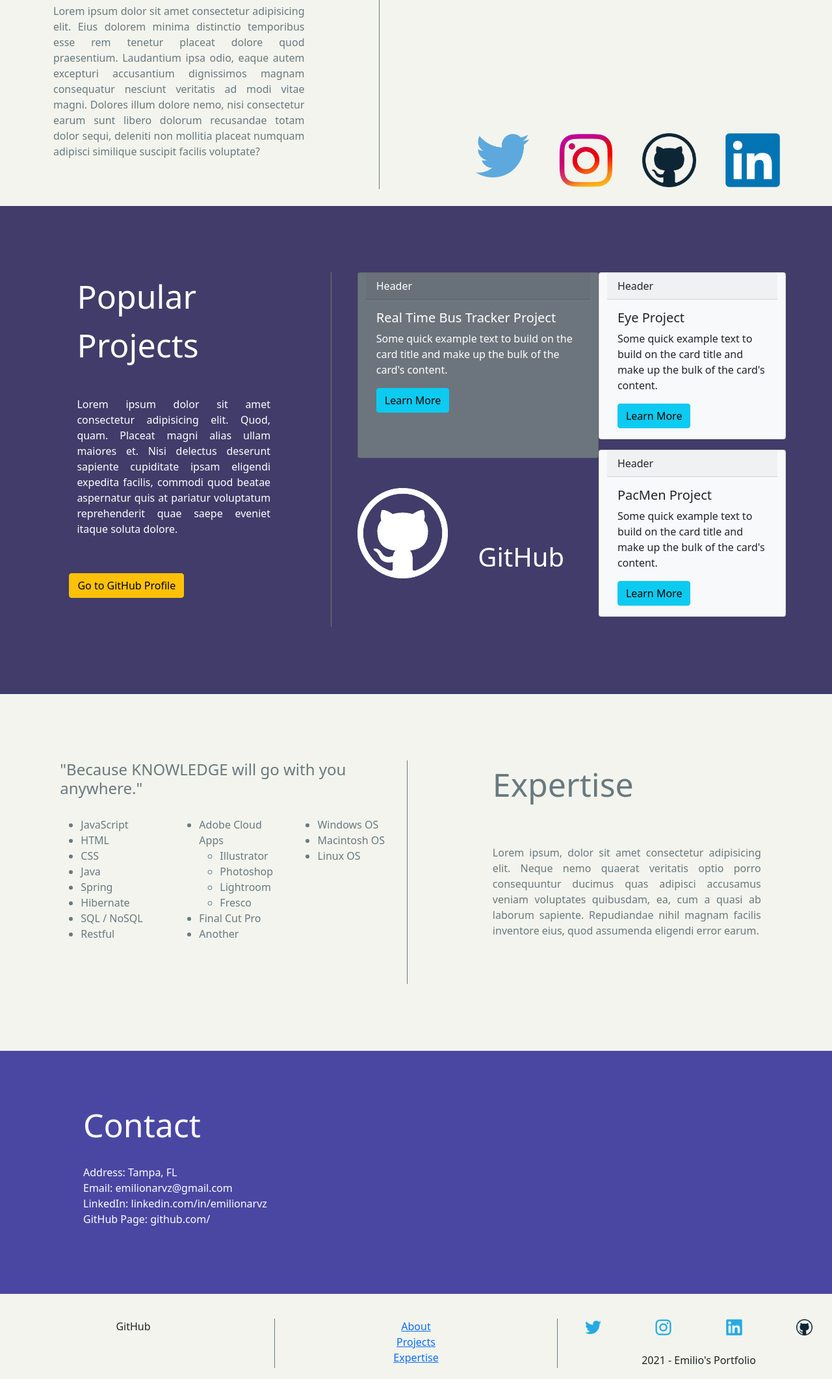
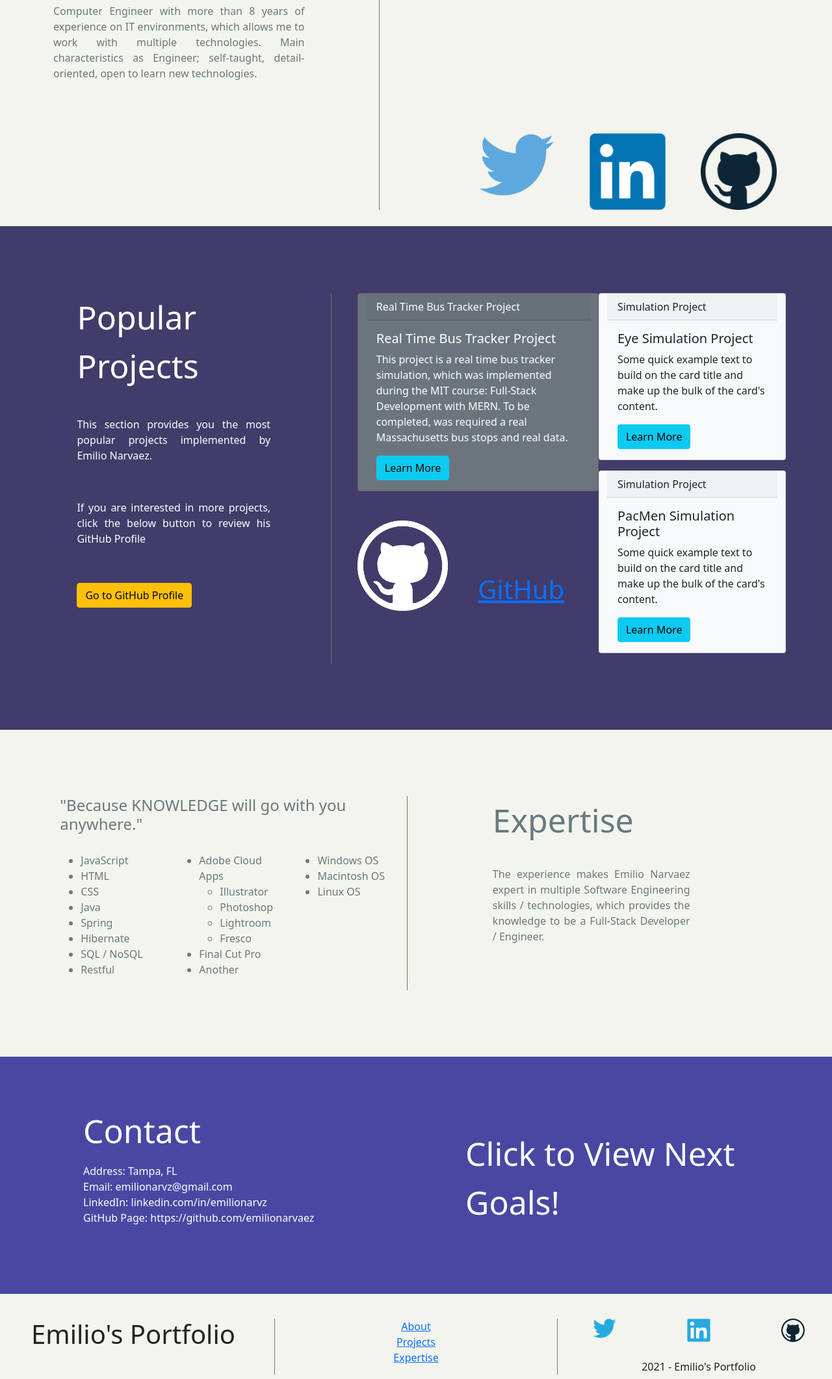
Before and after one commit to emilionarvaez/emilionarvaez.github.io, a plain HTML site: page index.html in a window 1280 px wide. Shown: the part 438-2560 px from the top of the page at 65% size. Drawn offline with nearby package versions, Linux system fonts and the light colour scheme.

Commit message:
New implementations

```diff
--- a/layout.html
+++ b/index.html
@@ -4,8 +4,8 @@
     <meta charset="UTF-8" />
     <meta http-equiv="X-UA-Compatible" content="IE=edge" />
     <meta name="viewport" content="width=device-width, initial-scale=1.0" />
-    <title>Emilio' Portfolio</title>
-    <link rel="stylesheet" href="./style.css" />
+    <title>Emilio's Portfolio</title>
+    <link rel="stylesheet" href="./styles.css" />
     <link rel="preconnect" href="https://fonts.gstatic.com" />
     <link
       href="https://fonts.googleapis.com/css2?family=Cabin&display=swap"
@@ -66,36 +66,31 @@
                 Social Media Profiles
               </a>
               <ul class="dropdown-menu" aria-labelledby="navbarDropdown">
-                <li><a class="dropdown-item" href="#">Twitter</a></li>
-                <li><a class="dropdown-item" href="#">Instagram</a></li>
-                <li><a class="dropdown-item" href="#">LinkedIn</a></li>
+                <li>
+                  <a
+                    class="dropdown-item"
+                    href="https://twitter.com/emilionarvz"
+                    >Twitter</a
+                  >
+                </li>
+                <li>
+                  <a
+                    class="dropdown-item"
+                    href="https://www.linkedin.com/in/emilionarvaez/"
+                    >LinkedIn</a
+                  >
+                </li>
                 <li><hr class="dropdown-divider" /></li>
                 <li>
-                  <a class="dropdown-item" href="#">GitHub Repositories</a>
+                  <a
+                    class="dropdown-item"
+                    href="https://github.com/emilionarvaez"
+                    >GitHub Repositories</a
+                  >
                 </li>
               </ul>
             </li>
-            <!-- <li class="nav-item">
-              <a
-                class="nav-link disabled"
-                href="#"
-                tabindex="-1"
-                aria-disabled="true"
-                >Disabled</a
-              >
-            </li> -->
           </ul>
-          <!-- <form class="d-flex">
-            <input
-              class="form-control me-2"
-              type="search"
-              placeholder="Search"
-              aria-label="Search"
-            />
-            <button class="btn btn-outline-success" type="submit">
-              Search
-            </button>
-          </form> -->
         </div>
       </div>
     </nav>
@@ -121,14 +116,10 @@
               <p
                 style="padding-bottom: 6%; text-align: justify; max-width: 80%"
               >
-                Lorem ipsum dolor sit amet consectetur adipisicing elit. Eius
-                dolorem minima distinctio temporibus esse rem tenetur placeat
-                dolore quod praesentium. Laudantium ipsa odio, eaque autem
-                excepturi accusantium dignissimos magnam consequatur nesciunt
-                veritatis ad modi vitae magni. Dolores illum dolore nemo, nisi
-                consectetur earum sunt libero dolorum recusandae totam dolor
-                sequi, deleniti non mollitia placeat numquam adipisci similique
-                suscipit facilis voluptate?
+                Computer Engineer with more than 8 years of experience on IT
+                environments, which allows me to work with multiple
+                technologies. Main characteristics as Engineer; self-taught,
+                detail-oriented, open to learn new technologies.
               </p>
             </div>
           </div>
@@ -146,7 +137,7 @@
             </div>
             <div class="row">
               <div class="col-sm">
-                <a href="">
+                <a href="https://twitter.com/emilionarvz">
                   <img
                     src="./assets/Social_Media_Logos/twitter original_logo.png"
                     alt="Twitter Logo"
@@ -155,28 +146,19 @@
                 </a>
               </div>
               <div class="col-sm">
-                <a href="">
+                <a href="https://www.linkedin.com/in/emilionarvaez/">
                   <img
-                    src="./assets/Social_Media_Logos/instagram_original_logo.png"
-                    alt="Instagram Logo"
+                    src="./assets/Social_Media_Logos/linkedin_ original_logo.png"
+                    alt="LinkedIn Logo"
                     style="max-width: 80%"
                   />
                 </a>
               </div>
               <div class="col-sm">
-                <a href="">
+                <a href="https://github.com/emilionarvaez">
                   <img
                     src="./assets/Social_Media_Logos/github_original_logo.png"
                     alt="GitHub Logo"
-                    style="max-width: 80%"
-                  />
-                </a>
-              </div>
-              <div class="col-sm">
-                <a href="">
-                  <img
-                    src="./assets/Social_Media_Logos/linkedin_ original_logo.png"
-                    alt="LinkedIn Logo"
                     style="max-width: 80%"
                   />
                 </a>
@@ -208,14 +190,22 @@
                     max-width: 80%;
                   "
                 >
-                  Lorem ipsum dolor sit amet consectetur adipisicing elit. Quod,
-                  quam. Placeat magni alias ullam maiores et. Nisi delectus
-                  deserunt sapiente cupiditate ipsam eligendi expedita facilis,
-                  commodi quod beatae aspernatur quis at pariatur voluptatum
-                  reprehenderit quae saepe eveniet itaque soluta dolore.
+                  This section provides you the most popular projects
+                  implemented by Emilio Narvaez.
+                </p>
+                <p
+                  style="
+                    padding-bottom: 10%;
+                    text-align: justify;
+                    max-width: 80%;
+                  "
+                >
+                  If you are interested in more projects, click the below button
+                  to review his GitHub Profile
                 </p>
               </div>
               <div class="row">
+                <a href="https://github.com/emilionarvaez">
                   <button
                     type="button"
                     class="btn btn-warning"
@@ -223,6 +213,7 @@
                   >
                     Go to GitHub Profile
                   </button>
+                </a>
               </div>
             </div>
             <div class="col" style="padding-left: 4%">
@@ -233,24 +224,32 @@
                       class="card text-white bg-secondary mb-3"
                       style="max-width: 30rem"
                     >
-                      <div class="card-header">Header</div>
-                      <div class="card-body" style="padding-bottom: 20%">
+                      <div class="card-header">
+                        Real Time Bus Tracker Project
+                      </div>
+                      <div class="card-body">
                         <h5 class="card-title">
                           Real Time Bus Tracker Project
                         </h5>
                         <p class="card-text">
-                          Some quick example text to build on the card title and
-                          make up the bulk of the card's content.
+                          This project is a real time bus tracker simulation,
+                          which was implemented during the MIT course:
+                          Full-Stack Development with MERN. To be completed, was
+                          required a real Massachusetts bus stops and real data.
                         </p>
+                        <a
+                          href="https://github.com/emilionarvaez/real-time-bus-tracker"
+                        >
                           <button type="button" class="btn btn-info">
                             Learn More
                           </button>
+                        </a>
                       </div>
                     </div>
                   </div>
                   <div class="row">
                     <div class="col-sm" style="padding: 8% 0% 0% 0%">
-                      <a href="">
+                      <a href="https://github.com/emilionarvaez">
                         <img
                           src="./assets/Social_Media_Logos/github_white_logo.png"
                           alt=""
@@ -259,7 +258,9 @@
                       </a>
                     </div>
                     <div class="col-sm" style="padding-top: 30%">
+                      <a href="https://github.com/emilionarvaez">
                         <h1>GitHub</h1>
+                      </a>
                     </div>
                   </div>
                 </div>
@@ -269,16 +270,18 @@
                       class="card text-dark bg-light mb-3"
                       style="max-width: 18rem"
                     >
-                      <div class="card-header">Header</div>
+                      <div class="card-header">Simulation Project</div>
                       <div class="card-body">
-                        <h5 class="card-title">Eye Project</h5>
+                        <h5 class="card-title">Eye Simulation Project</h5>
                         <p class="card-text">
                           Some quick example text to build on the card title and
                           make up the bulk of the card's content.
                         </p>
+                        <a href="https://github.com/emilionarvaez/eye-exercise">
                           <button type="button" class="btn btn-info">
                             Learn More
                           </button>
+                        </a>
                       </div>
                     </div>
                   </div>
@@ -287,16 +290,20 @@
                       class="card text-dark bg-light mb-3"
                       style="max-width: 18rem"
                     >
-                      <div class="card-header">Header</div>
+                      <div class="card-header">Simulation Project</div>
                       <div class="card-body">
-                        <h5 class="card-title">PacMen Project</h5>
+                        <h5 class="card-title">PacMen Simulation Project</h5>
                         <p class="card-text">
                           Some quick example text to build on the card title and
                           make up the bulk of the card's content.
                         </p>
+                        <a
+                          href="https://github.com/emilionarvaez/pacmen-exercise"
+                        >
                           <button type="button" class="btn btn-info">
                             Learn More
                           </button>
+                        </a>
                       </div>
                     </div>
                   </div>
@@ -367,17 +374,13 @@
         </div>
         <div class="col-sm" style="padding-left: 10%">
           <div class="row">
-            <span style="font-size: 50px; padding-bottom: 10%">
-              Expertise
-            </span>
+            <span style="font-size: 50px; padding-bottom: 6%"> Expertise </span>
           </div>
           <div class="row">
-            <p style="padding-bottom: 10%; text-align: justify; max-width: 80%">
-              Lorem ipsum, dolor sit amet consectetur adipisicing elit. Neque
-              nemo quaerat veritatis optio porro consequuntur ducimus quas
-              adipisci accusamus veniam voluptates quibusdam, ea, cum a quasi ab
-              laborum sapiente. Repudiandae nihil magnam facilis inventore eius,
-              quod assumenda eligendi error earum.
+            <p style="padding-bottom: 10%; text-align: justify; max-width: 60%">
+              The experience makes Emilio Narvaez expert in multiple Software
+              Engineering skills / technologies, which provides the knowledge to
+              be a Full-Stack Developer / Engineer.
             </p>
           </div>
         </div>
@@ -386,14 +389,12 @@
 
     <section class="contact-section" id="contact">
       <div class="row">
+        <div class="col-sm">
+          <div class="row">
             <span style="font-size: 50px; padding-bottom: 2%"> Contact </span>
           </div>
           <div class="row">
             <div>Address: Tampa, FL</div>
-        <!-- <div>
-          <span>Mobile: </span>
-          <span>1-863-231-8270</span>
-        </div> -->
             <div>
               <span>Email: </span>
               <span>emilionarvz@gmail.com</span>
@@ -409,12 +410,24 @@
             </div>
             <div>
               <a
-            href="https://www.github.com"
+                href="https://github.com/emilionarvaez"
                 style="text-decoration: none; color: white"
               >
                 <span>GitHub Page: </span>
-            <span>github.com/</span>
+                <span>https://github.com/emilionarvaez</span>
               </a>
+            </div>
+          </div>
+        </div>
+        <div class="col-sm">
+          <div class="row">
+            <div
+              id="goals"
+              style="padding-top: 6%; font-size: 50px; cursor: pointer"
+            >
+              Click to View Next Goals!
+            </div>
+          </div>
         </div>
       </div>
     </section>
@@ -422,23 +435,23 @@
     <footer>
       <div class="row">
         <div class="col border-right">
-          <span>GitHub</span>
+          <h1>Emilio's Portfolio</h1>
         </div>
         <div class="col border-right">
           <div class="row">
-            <a href="">About</a>
+            <a href="#about">About</a>
           </div>
           <div class="row">
-            <a href="">Projects</a>
+            <a href="#projects">Projects</a>
           </div>
           <div class="row">
-            <a href="">Expertise</a>
+            <a href="#expertise">Expertise</a>
           </div>
         </div>
         <div class="col">
           <div class="row">
             <div class="col-sm">
-              <a href="">
+              <a href="https://twitter.com/emilionarvz">
                 <img
                   src="./assets/Social_Media_Logos/twitter_logo.png"
                   alt=""
@@ -447,28 +460,19 @@
               </a>
             </div>
             <div class="col-sm">
-              <a href="">
+              <a href="https://www.linkedin.com/in/emilionarvaez/">
                 <img
-                  src="./assets/Social_Media_Logos/instagram_logo.png"
-                  alt=""
+                  src="./assets/Social_Media_Logos/linkedin_logo.png"
+                  alt="Linkedin Logo"
                   style="max-width: 30%"
                 />
               </a>
             </div>
             <div class="col-sm">
-              <a href="">
-                <img
-                  src="./assets/Social_Media_Logos/linkedin_logo.png"
-                  alt=""
-                  style="max-width: 30%"
-                />
-              </a>
-            </div>
-            <div class="col-sm">
-              <a href="">
+              <a href="https://github.com/emilionarvaez">
                 <img
                   src="./assets/Social_Media_Logos/github_logo.png"
-                  alt=""
+                  alt="Github Logo"
                   style="max-width: 30%"
                 />
               </a>
@@ -483,6 +487,8 @@
       </div>
     </footer>
 
+    <script type="text/javascript" src="./script.js"></script>
+
     <script
       src="https://cdn.jsdelivr.net/npm/bootstrap@5.0.0-beta3/dist/js/bootstrap.bundle.min.js"
       integrity="sha384-JEW9xMcG8R+pH31jmWH6WWP0WintQrMb4s7ZOdauHnUtxwoG2vI5DkLtS3qm9Ekf"
```
Also changed, not shown: script.js (+15 -0 lines), styles.css (renamed from style.css), 1 other file. Lines whose indentation alone changed are shown as unchanged.
